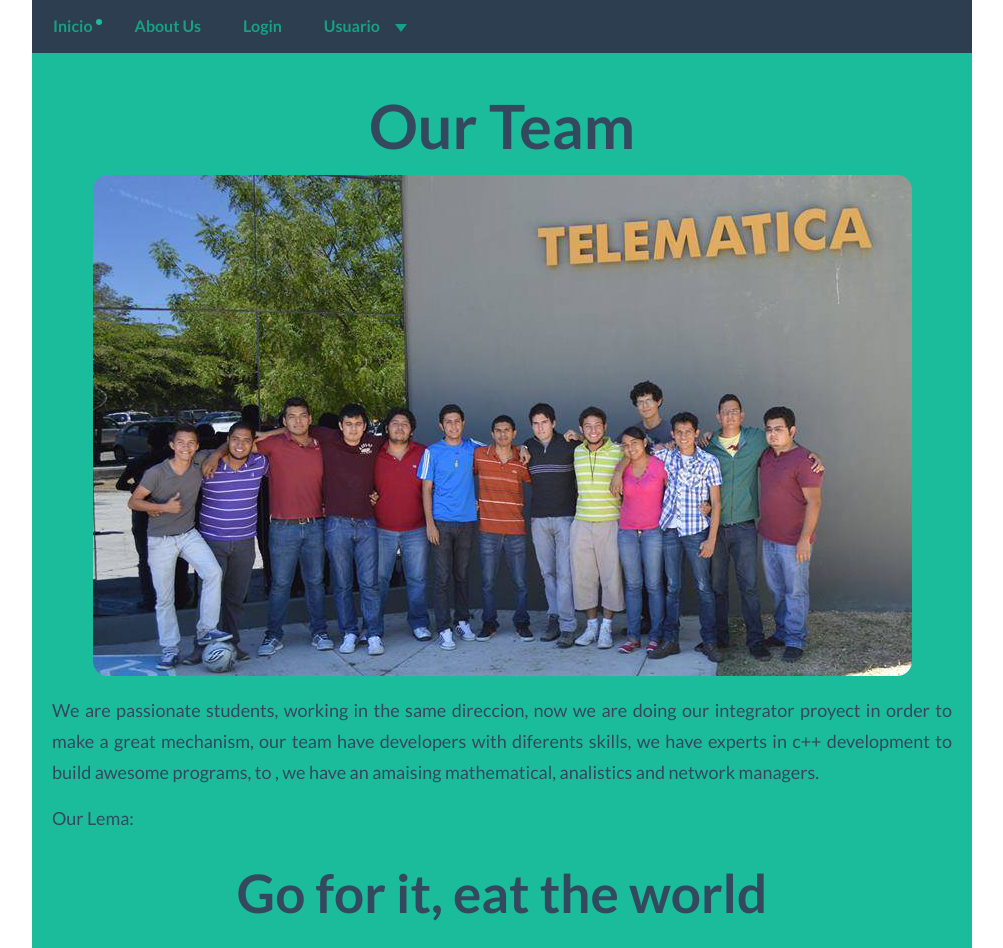
After one commit to raul26/PI4sem, a CodeIgniter app: template application/views/aboutUS.php in a window 1280 px wide. The commit adds this page. Shown: the whole page, without its empty margins (138-1141 px from the left). Run offline with CodeIgniter, Linux system fonts and the light colour scheme; the template is opened without the code that fills it, so the values that code supplies are empty.

Commit message:
se agregaron los primeros estilos

```diff
--- a/Domotico1.txt
+++ b/Domotico1.txt
@@ -1,6 +1,6 @@
 1 Foco1 1 09:55:13p.m. 01/06/2014
-2 Foco2 0 09:55:13p.m. 01/06/2014
-3 Puerta1 0 09:55:13p.m. 01/06/2014
+2 Foco2 1 09:55:13p.m. 01/06/2014
+3 Puerta1 1 09:55:13p.m. 01/06/2014
 4 Puerta2 0 09:55:13p.m. 01/06/2014
-5 Ventana1 1 09:55:13p.m. 01/06/2014
+5 Ventana1 0 09:55:13p.m. 01/06/2014
 6 Ventana2 0 09:55:13p.m. 01/06/2014
--- /dev/null
+++ b/application/views/aboutUS.php
@@ -0,0 +1,17 @@
+<?php $this->load->view("head"); ?>
+<body>
+  <div class="container">
+    <?php $this->load->view("navbar"); ?>
+    <div class="aboutUs">
+      <div class="imgcontent">
+      <h1>Our Team</h1>
+        <img src="<?php echo base_url("assets/images/img.png");?>">
+      </div>
+      <p>
+          We are  passionate students, working in the same direccion, now we are doing our integrator proyect in order to make a great mechanism,  our team have developers with diferents skills, we have experts in c++ development to build awesome programs, to , we have an amaising mathematical, analistics and network managers.
+      </p>
+      <p>Our Lema:</p>
+      <h2>Go for it, eat the world</h2>
+    </div>
+  </div>
+</body>
--- a/application/views/head.php
+++ b/application/views/head.php
@@ -6,7 +6,7 @@
   <link href="<?php echo base_url('assets/bootstrap/css/bootstrap.css'); ?>" rel="stylesheet" />
   <link href="<?php echo base_url('assets/css/flat-ui.css'); ?>" rel="stylesheet" />
   <link href="<?php echo base_url('assets/css/demo.css'); ?>" rel="stylesheet" />
-  <link href="<?php echo base_url('assets/images/favicon.ico'); ?>" rel="stylesheet" />
+  <link href="<?php echo base_url('assets/css/stl.css'); ?>" rel="stylesheet" />
 
   <script type="text/javascript" src="<?php echo base_url('assets/js/jquery-1.10.2.min.js'); ?>"></script>
   <script type="text/javascript" src="<?php echo base_url('assets/js/bootstrap.min.js'); ?>"></script>
--- a/application/views/navbar.php
+++ b/application/views/navbar.php
@@ -2,7 +2,7 @@
       <ul class="nav navbar-nav navbar-left">
         <li><a href="<?php echo base_url(""); ?>">Inicio<span class="navbar-unread">1</span></a></li>
         <li class="dropdown">
-        <li><a href="<?php echo base_url("aboutUs"); ?>">About Us</a></li>
+        <li><a href="<?php echo base_url("index.php/aboutUs"); ?>">About Us</a></li>
         <li><a href="index.php/login">Login</a></li>
         <li class="dropdown">
           <a href="#" class="dropdown-toggle" data-toggle="dropdown">Usuario <b class="caret"></b></a>
--- /dev/null
+++ b/assets/css/stl.css
@@ -0,0 +1,14 @@
+.aboutUs{
+  background:#1abc9c;
+  padding:10px 20px 10px 20px;;
+}
+.aboutUs p{
+  text-align:justify;
+}
+.aboutUs h2{
+  text-align:center;
+}
+.imgcontent{
+  text-align:center;
+  margin-bottom:20px;
+}
```
Also changed, not shown: application/controllers/aboutUs.php (added, +18 -0 lines), application/views/welcome_message.php (+8 -1 lines), assets/images/domotica/Push Controls Lounge Room.png (added), assets/images/domotica/domoHead.png (added), assets/images/domotica/img1.png (added).
